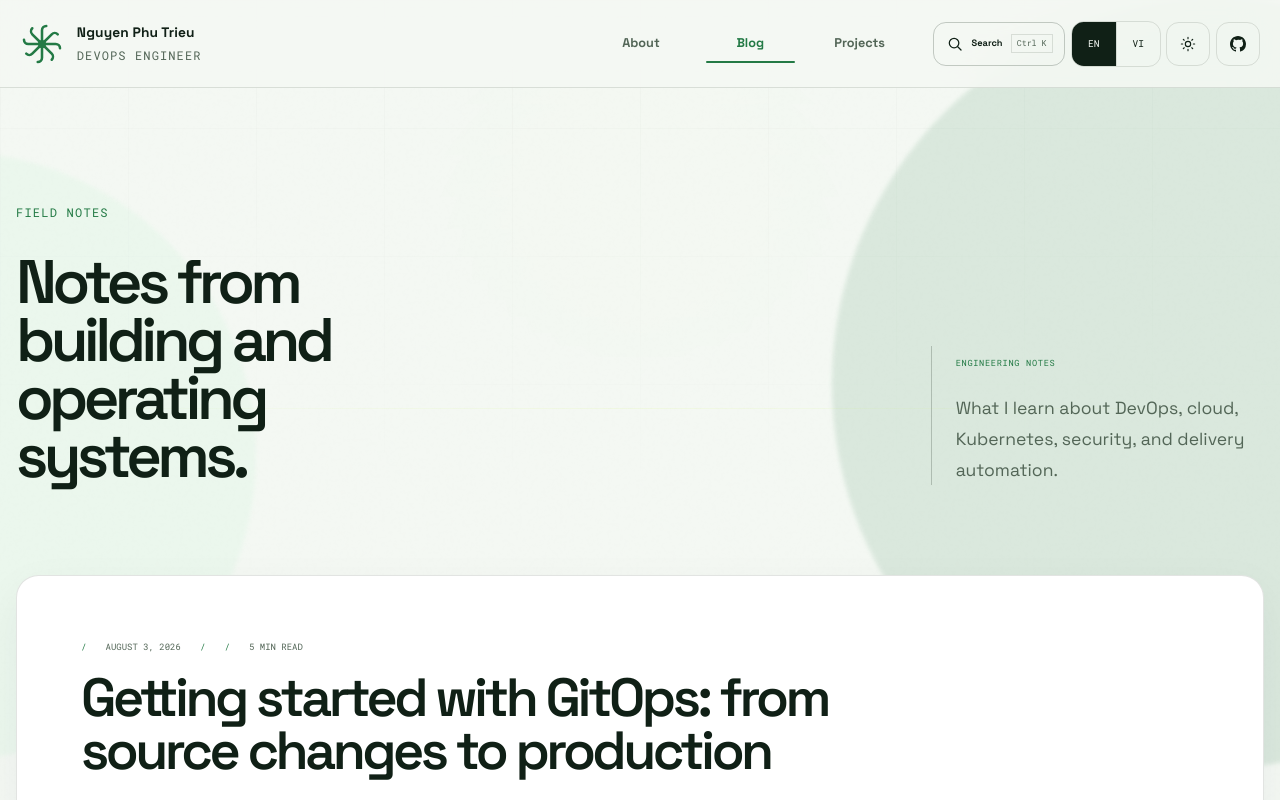
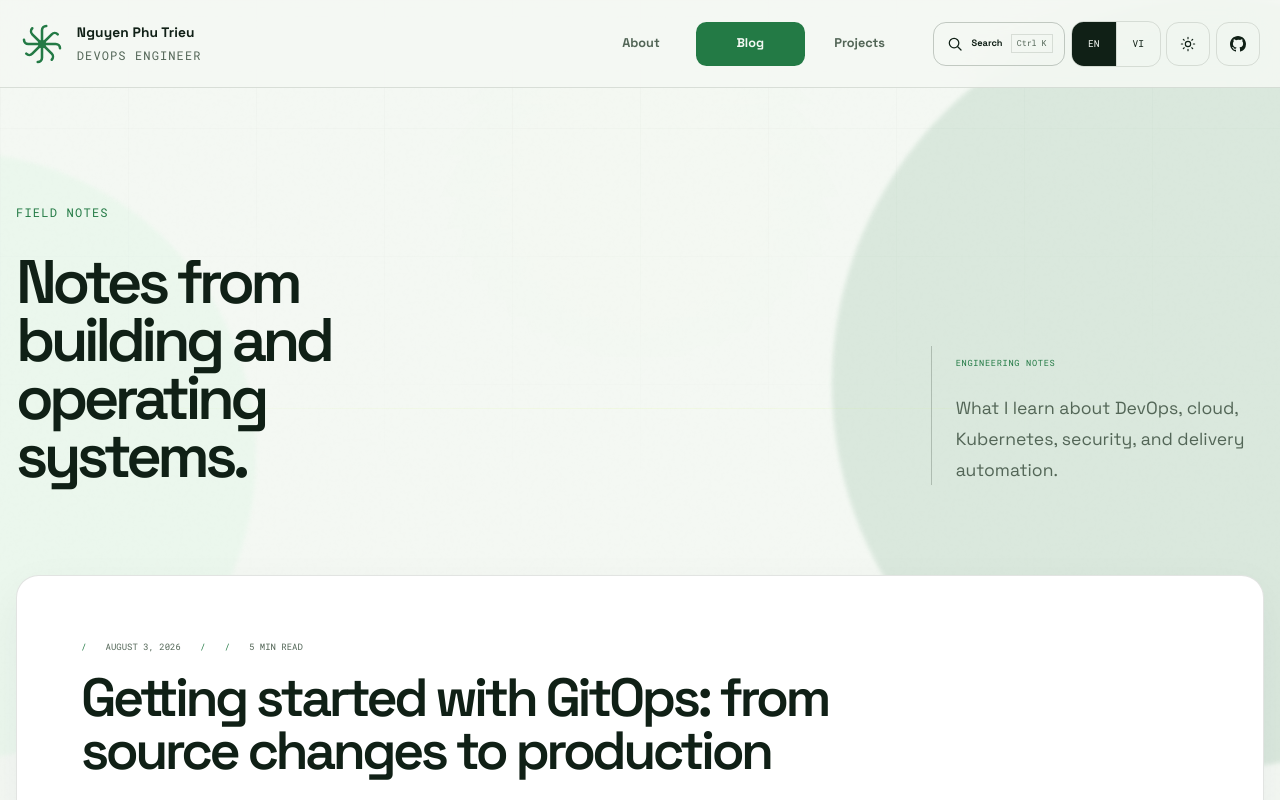
Before and after one commit to TrieuNguyenPhu/portfolio, a Next.js app: page /blog in a window 1280 px wide. Shown: the top 800 px of the page. Built offline with nearby package versions, Linux system fonts and the light colour scheme.

Commit message:
Use filled active navigation state

```diff
--- a/app/globals.css
+++ b/app/globals.css
@@ -73,9 +73,7 @@ a:focus-visible, button:focus-visible, input:focus-visible { outline: 2px solid
 .primary-nav, .nav-tools { align-items: center; display: flex; }
 .primary-nav { gap: clamp(.9rem, 2vw, 2rem); justify-self: end; margin-inline: 2rem; }
 .primary-nav a { align-items: center; color: var(--muted); display: inline-flex; font-family: var(--font-mono), monospace; font-size: .65rem; gap: .42rem; min-height: 2.75rem; position: relative; text-transform: uppercase; }
-.primary-nav a::after { background: var(--acid); bottom: .2rem; content: ""; height: 2px; left: 0; position: absolute; transform: scaleX(0); transform-origin: right; width: 100%; }
 .primary-nav a:hover, .primary-nav a.is-active { color: var(--ink); }
-.primary-nav a:hover::after, .primary-nav a.is-active::after { transform: scaleX(1); transform-origin: left; }
 .nav-tools { gap: .35rem; justify-self: end; }
 .availability { align-items: center; color: var(--muted); display: none; font-family: var(--font-mono), monospace; font-size: .58rem; gap: .5rem; margin-right: .7rem; text-transform: uppercase; }
 .availability i, .footer-signal i, .hero-eyebrow i { animation: status-pulse 1.8s ease-in-out infinite; background: var(--acid); border-radius: 50%; box-shadow: 0 0 0 .25rem rgb(201 255 67 / 10%); display: inline-block; height: .38rem; width: .38rem; }
@@ -406,7 +404,6 @@ html[data-motion="ready"] [data-reveal-delay="2"] { transition-delay: .2s; }
 }
 @media (hover: hover) and (pointer: fine) {
   .button, .brand-mark, .nav-shell a, .nav-shell button, .case-link, .case-link span, .archive-link, .experience-list article::before, .writing-card, .writing-card::before, .project, .blog-card::before, .project-footer a, .blog-read-more, .footer-mail i, .social-icon { transition: color .2s ease, background-color .2s ease, border-color .2s ease, filter .35s ease, opacity .35s ease, transform .45s cubic-bezier(.16,1,.3,1); }
-  .primary-nav a::after { transition: transform .35s cubic-bezier(.16,1,.3,1); }
   .brand:hover .brand-mark { filter: drop-shadow(0 0 .5rem rgb(201 255 67 / 35%)); transform: rotate(-3deg) scale(1.04); }
   .experience-list article:hover::before { transform: scaleX(1); }
   .writing-card:hover { background: var(--sheet-raised); border-color: var(--acid); transform: translateY(-.35rem); }
@@ -516,7 +513,6 @@ h1, h2, h3 { font-family: var(--font-display), sans-serif; }
 .brand-copy small { font-size: .53rem; }
 .primary-nav { gap: 1.5rem; margin-inline: 1.6rem; }
 .primary-nav a { font-family: var(--font-display), sans-serif; font-size: .76rem; font-weight: 700; text-transform: none; }
-.primary-nav a::after { border-radius: 99px; bottom: .15rem; }
 .search-trigger, .theme-toggle, .nav-github, .language-switcher { border-radius: .8rem; }
 .language-switcher { overflow: hidden; }
 .search-trigger { border-color: var(--rule-strong); }
@@ -714,11 +710,8 @@ h1, h2, h3 { font-family: var(--font-display), sans-serif; }
 .primary-nav { background: transparent; border: 0; border-radius: 0; display: grid; gap: 0; grid-template-columns: repeat(3, minmax(0, 1fr)); margin-inline: 1.2rem; overflow: visible; padding: 0; position: relative; width: 20.5rem; }
 .primary-nav::after { content: none; }
 .primary-nav a { border-radius: .65rem; justify-content: center; padding-inline: .65rem; z-index: 1; }
-.primary-nav a::after { background: var(--acid); border-radius: 999px; bottom: .15rem; content: ""; height: 2px; left: .65rem; position: absolute; transform: scaleX(0); transform-origin: center; transition: transform .38s cubic-bezier(.16,1,.3,1); width: calc(100% - 1.3rem); }
-.primary-nav a:hover::after { transform: scaleX(0); transform-origin: center; }
-.primary-nav a.is-active::after, .primary-nav a.is-active:hover::after { transform: scaleX(1); transform-origin: center; }
 .primary-nav a:hover { background: var(--manifest-soft); color: var(--ink); }
-.primary-nav a.is-active { color: var(--acid); }
+.primary-nav a.is-active { background: var(--acid); color: var(--paper); }
 .search-trigger, .theme-toggle, .nav-github { min-height: 2.75rem; min-width: 2.75rem; }
 .language-switcher button { min-height: 2.75rem; min-width: 2.75rem; }
 
```
